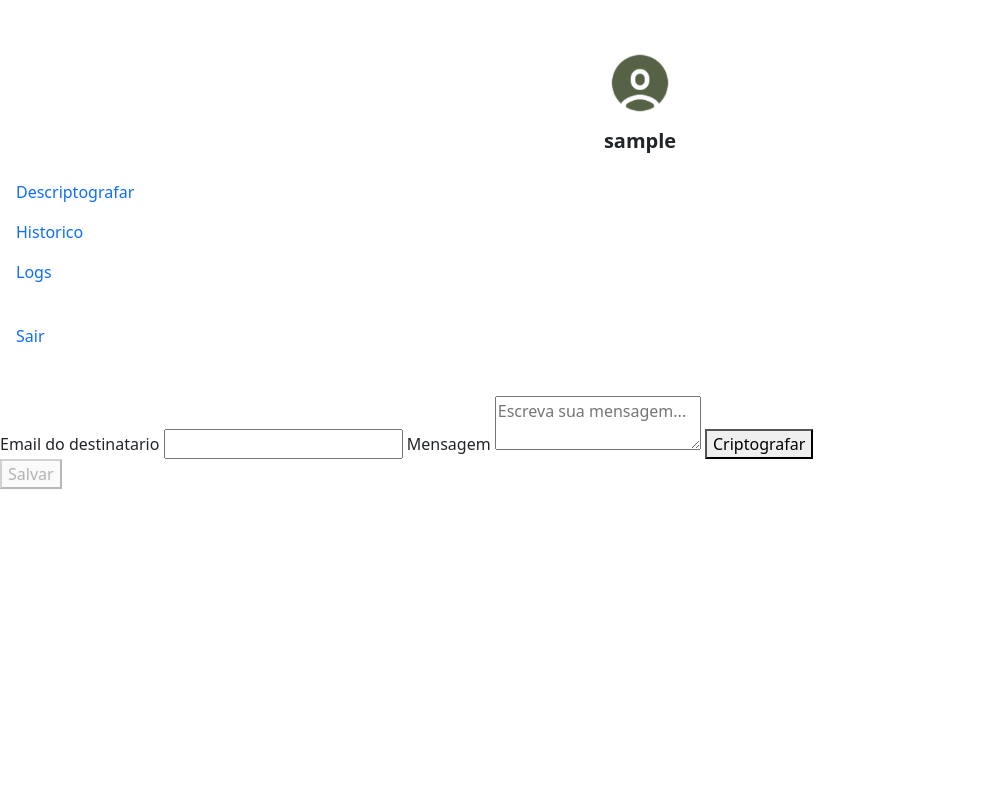
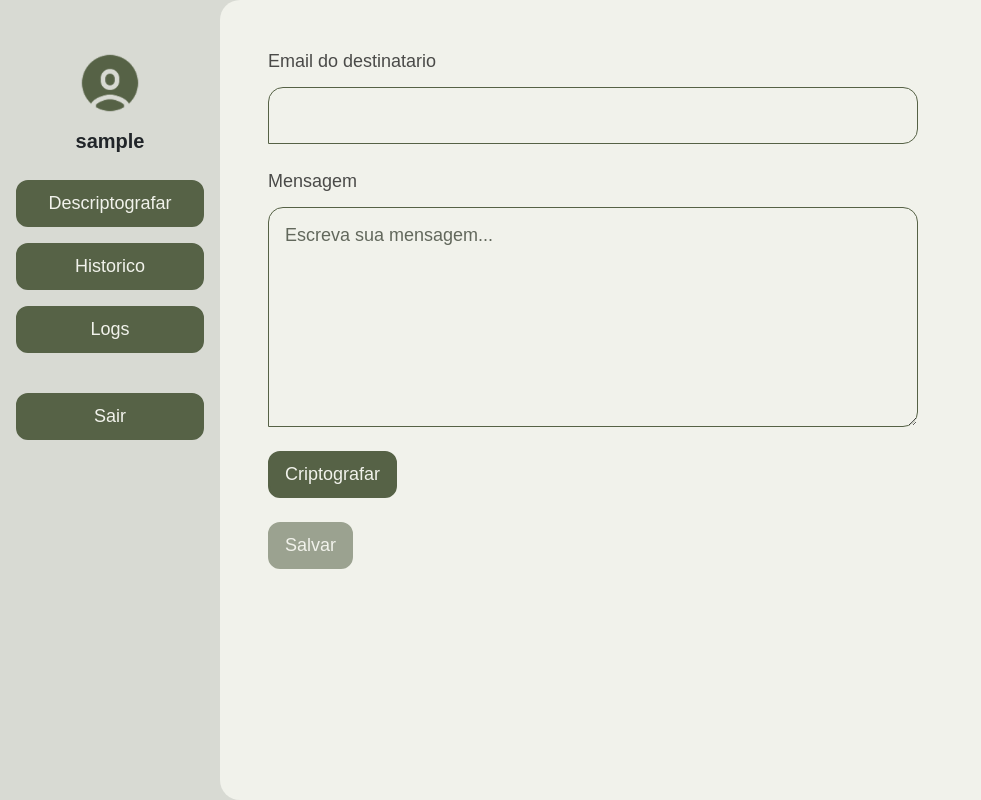
Before and after one commit to zabrla/P1-Processo-de-Desenvolvimento, a Django app: page /mensagens/criptografar/ in a window 1280 px wide. Shown: the whole page, without its empty margins (0-981 px from the left). Run offline with Django 5.2, Linux system fonts and the light colour scheme; the visitor is signed in with stand-in values (Sample User, id 1); some libraries are stand-ins or nearby versions; some web fonts are replaced.

Commit message:
.css tela criptografar

```diff
--- /dev/null
+++ b/static/css/criptografar.css
@@ -0,0 +1,97 @@
+.criptografar-content {
+    min-width: 0;
+    color: #4A4A48;
+    font-size: 18px;
+}
+
+.criptografar-form {
+    display: flex;
+    flex-direction: column;
+    align-items: flex-start;
+    max-width: 650px;
+    gap: 0.75rem;
+    margin-bottom: 1.5rem;
+}
+
+.criptografar-form label {
+    font-weight: 500;
+}
+
+.criptografar-form input[type="email"],
+.criptografar-form textarea {
+    width: 100%;
+    min-width: 0;
+    padding: 0.875rem 1rem;
+    border: 1px solid #566246;
+    border-radius: 15px 15px 15px 0;
+    background-color: #F1F2EB;
+    color: #4A4A48;
+    font: inherit;
+    margin-bottom: 0.75rem;
+}
+
+.criptografar-form textarea {
+    min-height: 220px;
+    resize: vertical;
+}
+
+.criptografar-form textarea::placeholder {
+    color: #62685C;
+}
+
+.criptografar-page input:focus-visible,
+.criptografar-page textarea:focus-visible,
+.criptografar-page button:focus-visible,
+.criptografar-page a:focus-visible {
+    outline: 3px solid #566246;
+    outline-offset: 3px;
+}
+
+.criptografar-content > p {
+    margin-bottom: 0.75rem;
+    font-weight: 500;
+}
+
+.criptografar-content > pre {
+    max-width: 650px;
+    padding: 1rem;
+    border-radius: 15px 15px 15px 0;
+    background-color: #9BB098;
+    color: #283023;
+    white-space: pre-wrap;
+    overflow-wrap: anywhere;
+}
+
+.criptografar-content > img {
+    display: block;
+    max-width: 100%;
+    height: auto;
+    margin-bottom: 1.5rem;
+    border-radius: 15px;
+}
+
+.criptografar-save {
+    display: inline-block;
+}
+
+.criptografar-content button:disabled {
+    opacity: 0.55;
+    cursor: not-allowed;
+    background-color: #566246;
+    border-color: #566246;
+    color: #F1F2EB;
+}
+
+@media (max-width: 575.98px) {
+    .criptografar-page {
+        flex-direction: column;
+    }
+
+    .criptografar-page > .sidebar {
+        width: 100%;
+    }
+
+    .criptografar-content {
+        border-radius: 20px 20px 0 0;
+    }
+}
--- a/templates/criptografar.html
+++ b/templates/criptografar.html
@@ -1,12 +1,20 @@
 {% extends 'base.html' %}
+{% load static %}
 
 {% block title %}Criptografar mensagem{% endblock %}
 
+{% block css_extra %}
+<link rel="stylesheet" href="{% static 'css/logs.css' %}?v=6">
+<link rel="stylesheet" href="{% static 'css/criptografar.css' %}">
+{% endblock %}
+
 {% block content %}
+<div class="criptografar-page d-flex min-vh-100 bg-page">
 
 {% include 'partials/_sidebar.html' %}
 
-<form method="post" action="{% url 'mensagens:criptografar' %}">
+<div class="criptografar-content flex-grow-1 p-4 p-md-5 bg-card">
+<form class="criptografar-form" method="post" action="{% url 'mensagens:criptografar' %}">
     {% csrf_token %}
     <input type="hidden" name="acao" value="criptografar">
 
@@ -16,7 +24,7 @@
     <label for="mensagem">Mensagem</label>
     <textarea id="mensagem" name="mensagem" placeholder="Escreva sua mensagem...">{{ request.POST.mensagem|default:'' }}</textarea>
 
-    <button type="submit">Criptografar</button>
+    <button class="btn-menu" type="submit">Criptografar</button>
 </form>
 
 {% if mensagem_cifrada %}
@@ -27,8 +35,10 @@
         <img src="{{ imagem_arvore }}" alt="Arvore binaria da criptografia">
     {% endif %}
 
-    <a href="{% url 'mensagens:salvar_arquivo' %}"><button type="button">Salvar</button></a>
+    <a class="criptografar-save text-decoration-none" href="{% url 'mensagens:salvar_arquivo' %}"><button class="btn-menu" type="button">Salvar</button></a>
 {% else %}
-    <button type="button" disabled>Salvar</button>
+    <button class="btn-menu" type="button" disabled>Salvar</button>
 {% endif %}
+</div>
+</div>
 {% endblock %}
```
